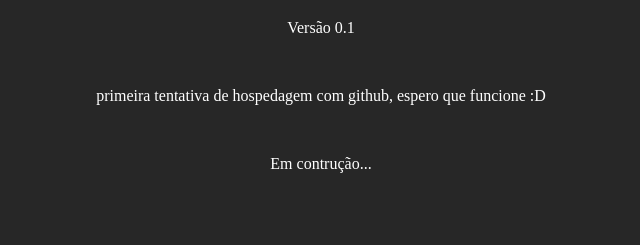
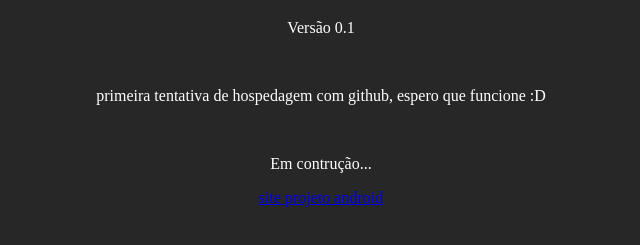
Before and after one commit to hajimeKoder/hajimekoder.github.io, a plain HTML site: page index.html in a window 1280 px wide. Shown: the part 61-306 px from the top of the page, without its empty margins (319-959 px from the left). Drawn offline with Linux system fonts and the light colour scheme.

Commit message:
adicionandoum projeto

```diff
--- a/index.html
+++ b/index.html
@@ -13,5 +13,6 @@
     <p>primeira tentativa de hospedagem com github, espero que funcione :D</p>
     <br>
     <p>Em contrução...</p>
+      <a href="https://hajimekoder.github.io/projeto-android/">site projeto android</a>
 </body>
 </html>
```
